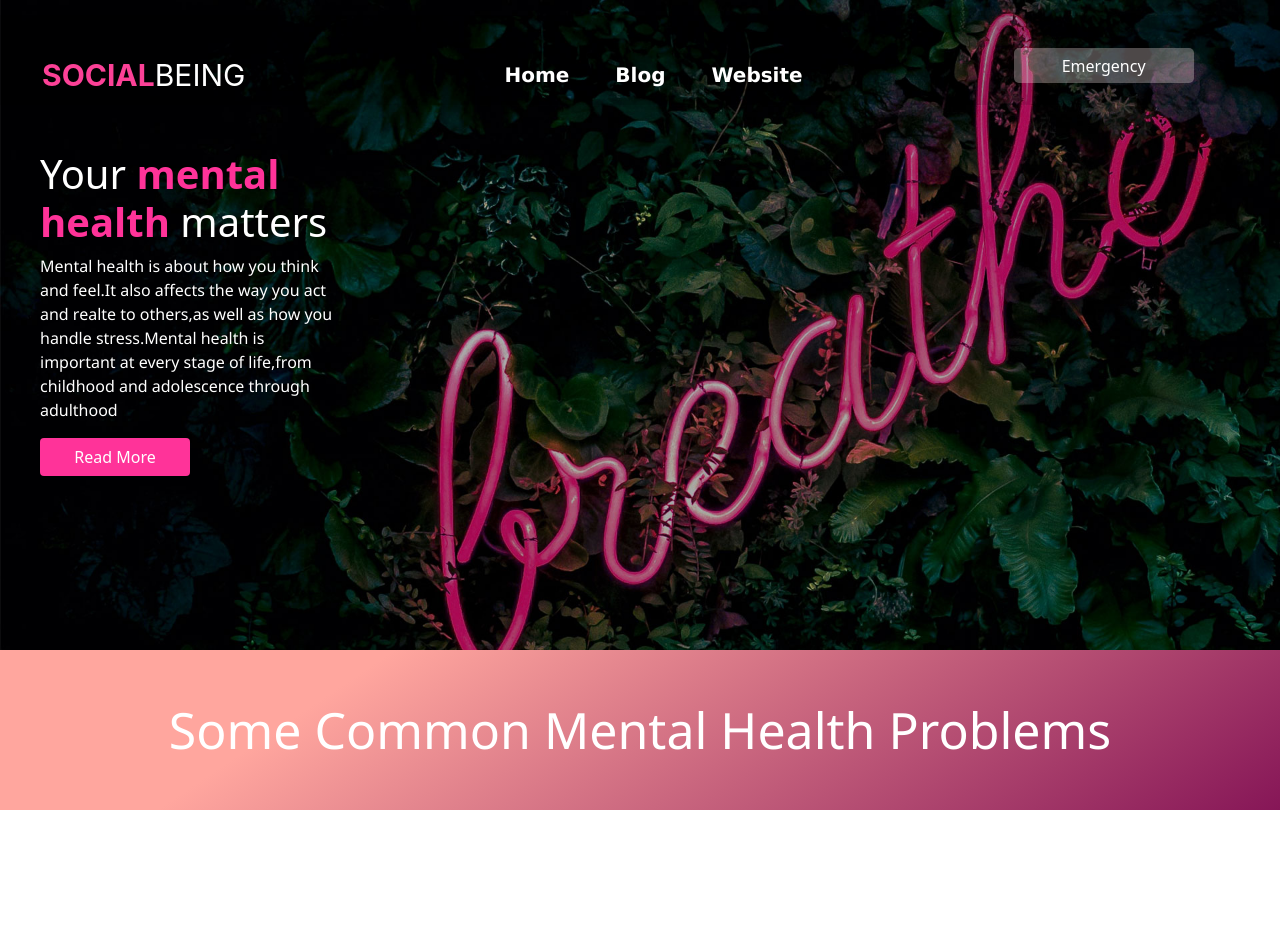
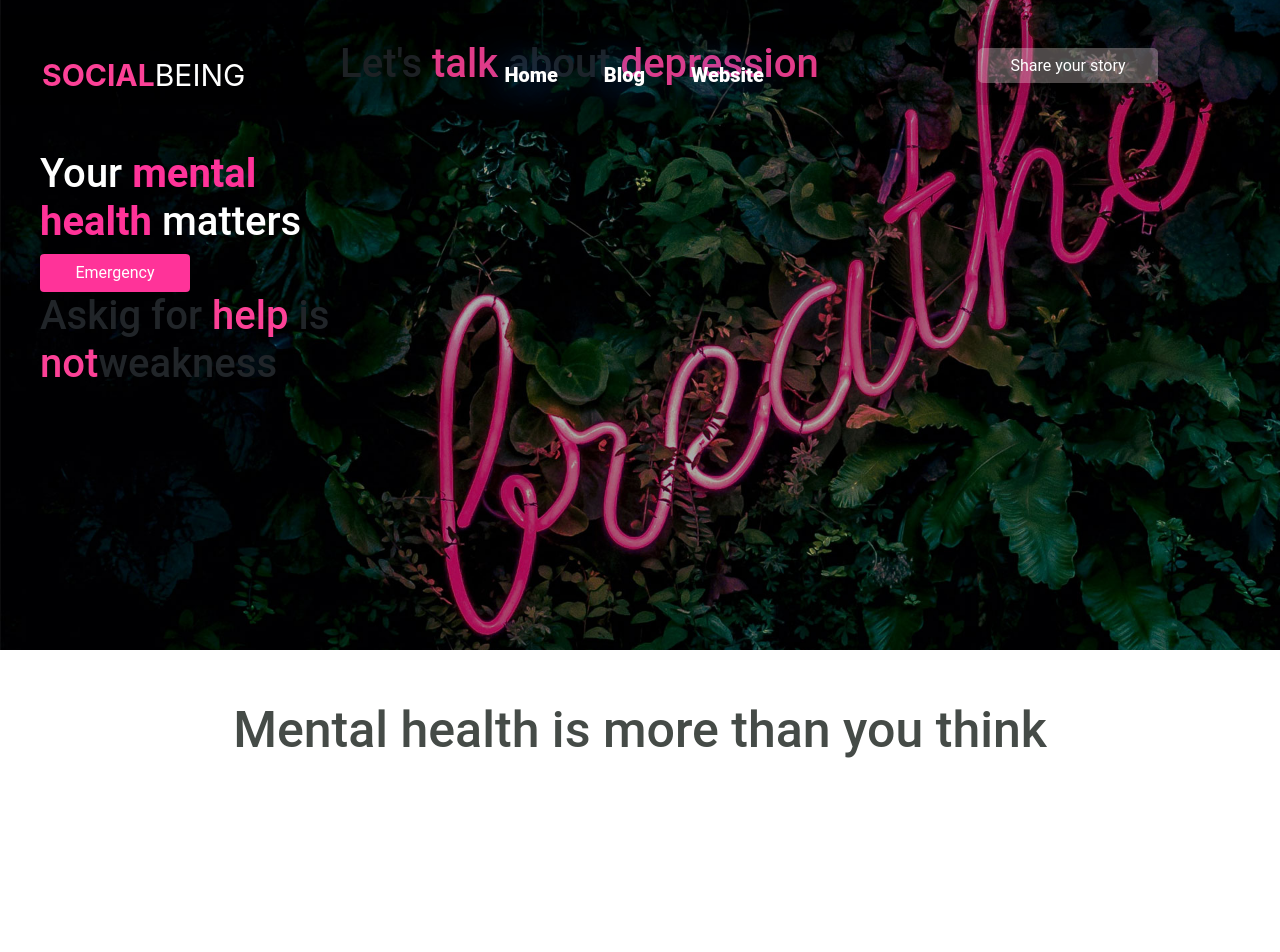
Before and after one commit to pm1715/VSCode, a plain HTML site: page index.html in a window 1280 px wide. Shown: the top 952 px of the page. Drawn offline with nearby package versions, Linux system fonts and the light colour scheme.

Commit message:
major changes in the css

```diff
--- a/index.html
+++ b/index.html
@@ -63,35 +63,48 @@
                   </li>
                 </ul> -->
                 <div class="d-grid gap-1 col-2 mx-auto">
-                    <button class="btn btn-dark btn1" type="button">Emergency</button>
+                    <button class="btn btn-dark share-story" type="button">Share your story</button>
                   </div>
-                </form>
+
               </div>
             </div>
           </nav>
           </div>
-          <div class="wrapper">
-              <div class="d1">
+          <div class="heading-wrapper">
+
+              <div class="main-title">
                 <h1>
                     Your <b style="color: #ff3399;">mental health</b> matters
                 </h1>
-                <p>
+
+                <!-- hidden as there is no need -->
+                <p class="main-paragraph">
                     Mental health is about how you think and feel.It also affects the way you act and realte to others,as well as how you handle stress.Mental health is important at every stage of life,from childhood and adolescence through adulthood
                 </p>
+
                 <div class="d-grid gap-2 col-6 mx-auto" style="float: left;">
-                    <button class="btn Emergency" type="button">Read More</button>
+                    <button class="btn Emergency" type="button">Emergency</button>
                   </div>
               </div>
-              <div>
 
+              <div class="second-title">
+                <h1>
+                  Let's <span class="color-fill">talk</span> about <span class="color-fill">depression</span>
+              </h1>
+
+              </div>
+              <div class="third-title">
+              <h1>
+                  Askig for <span class="color-fill">help</span> is <span class="color-fill">not</span>weakness
+              </h1>
               </div>
           </div>
     </section>
-    <section id="id2" >
-      <h1 class="heading">
-        Some Common Mental Health Problems
+    <section id="body-section" >
+      <h1 class="heading" >
+        Mental health is more than you think
       </h1>
-    </section>>
+    </section>
 
 </body>
 <script>
--- a/style.css
+++ b/style.css
@@ -1,18 +1,30 @@
-/* global variables pratik mishra */
+/* global variables  */
 :root{
   --primary-color:#FC4197;
+  --secondary-color:#ffffff;
+  --heading-main-color:#454B47;
+  --primary-fade-color:#FD83BB;
 }
 /* applying border box to all the variables */
+
 *,*::before,*::after
 {
   box-sizing: border-box;
 }
+/* the elements goes here */
 
 body
 {
   margin: 0;
   padding: 0;
+  font-family: roboto, sans-serif;
 }
+
+p {
+
+  font-family: "Segoe UI", Tahoma, Geneva, Verdana, sans-serif;
+}
+
 
 /* landing page  */
 
@@ -22,6 +34,8 @@ body
   background-repeat: no-repeat;
   height: 650px;
   background-size: cover;
+  background-position: center;
+
 }
 
 nav
@@ -31,27 +45,33 @@ nav
   padding: 30px;
   height: 90px;
 }
-.navbar-fixed-top.scrolled {
+
+.navbar-fixed-top.scrolled
+ {
   background-color: black !important;
   transition: background-color 200ms linear;
 }
-li {
-  font-family: "Lucida Sans", "Lucida Sans Regular", "Lucida Grande",
-    "Lucida Sans Unicode", Geneva, Verdana, sans-serif;
+
+ nav li a {
+  font-family: inherit;
   font-style: normal;
   font-weight: 900;
   font-size: 20px;
   line-height: 28px;
   color: #fbfbfb;
   margin: 15px;
+  text-shadow: 0 0 40px #0883f4;
 }
-ul {
+
+ul
+{
   margin-top: 30px;
   margin-left: 220px;
 }
-.btn1 {
+.share-story
+{
   background: rgba(255, 239, 239, 0.3);
-  border: 0px solid rgba(255, 239, 239, 0.3);
+  border: none;
   border-radius: 5px;
   margin-top: 10px;
   margin-left: 100px;
@@ -63,47 +83,64 @@ ul {
   -ms-border-radius: 5px;
   -o-border-radius: 5px;
 }
-.btn1:hover {
+
+.share-story:hover
+ {
   background-color: white;
   color: black;
 }
-.wrapper {
+.heading-wrapper {
   display: grid;
   grid-template-columns: 25% 75%;
   padding: 40px;
 }
-.d1 {
+
+/* use this class to assing span to the heading elements */
+.color-fill{
+  color: var(--primary-color);
+}
+
+.main-title
+ {
   margin-top: 110px;
   color: white;
 }
-p {
-  font-family: "Segoe UI", Tahoma, Geneva, Verdana, sans-serif;
-}
-.Emergency {
+
+
+.Emergency
+{
   background-color: #ff3399;
   color: white;
 }
-.Emergency:hover {
+
+.Emergency:hover
+{
   background-color: rgba(0.1, 0.1, 0.1, 0.1);
   color: white;
   border: 1px solid white;
 }
-#id2{
+
+.main-paragraph
+{
+  display: none;
+}
+
+/* main body and */
+#body-section{
   /* background-color: black; */
   height: 650px;
 
 }
-.heading{
+.heading
+{
 text-align: center;
-color: white;
+color:var(--heading-main-color);
 font-size: 50px;
-font-family: 'Segoe UI', Tahoma, Geneva, Verdana, sans-serif;
+font-family:inherit;
 padding: 50px;
-background-color: #861657;
-background-image :linear-gradient(326deg, #861657 0%, #ffa69e 74%);
+
 }
 
-.btn1:focus
-{
-  outline: none;
-}
+/* sign up section */
+
+/* footer */
```
